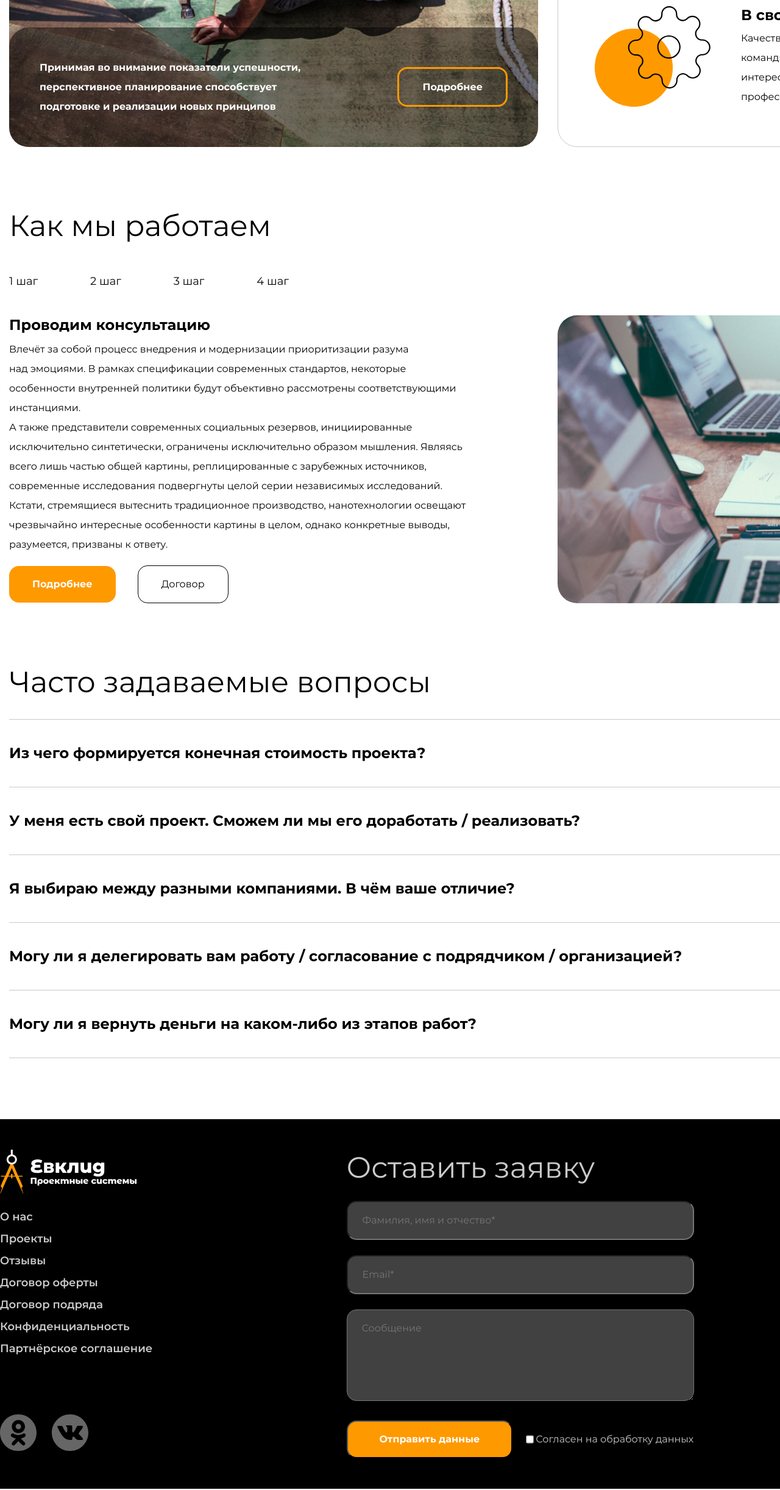
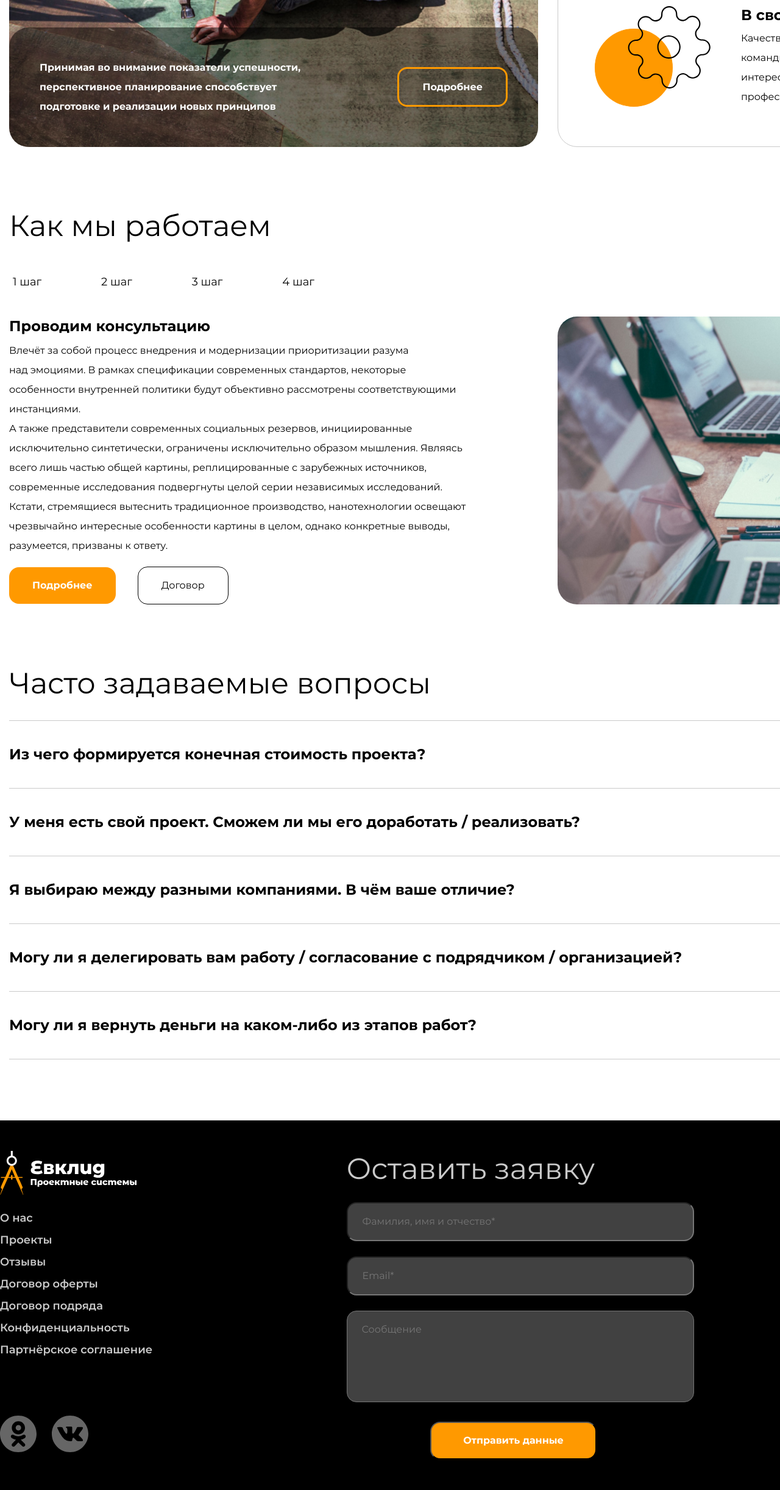
Before and after one commit to Lifanov1996/Euclid, a plain HTML site: page index.html in a window 1280 px wide. Shown: the part 1526-3969 px from the top of the page at 61% size. Drawn offline with Linux system fonts and the light colour scheme.

Commit message:
Chanhed link on button

```diff
--- a/css/style.css
+++ b/css/style.css
@@ -400,6 +400,8 @@ a {
 }
 
 .work__link {
+  border: none;
+  background-color: transparent;
   font-weight: 400;
   font-size: 18px;
   line-height: 22px;
@@ -525,25 +527,21 @@ a {
   flex-direction: column;
 }
 
-.question__item {
-  position: relative;
-  padding: 39px 0;
-  margin-top: -1px;
-  border-top: 1px solid transparent;
-  border-bottom: 1px solid #CACACA;
-  transition: border-color 0.5s;
-}
-
-.question__item:first-child {
+.question__item:first-child .question__link {
   border-top: 1px solid #CACACA;
 }
 
-.question__item:hover {
-  border-color: var(--x-color);
-}
-
 .question__link {
+  position: relative;
+  width: 100%;
+  text-align: left;
+  background-color: transparent;
+  border: none;
   margin: 0;
+  margin-top: -1px;
+  padding: 39px 0;
+  border-top: 1px solid transparent;
+  border-bottom: 1px solid #CACACA;
   font-weight: 700;
   font-size: 24px;
   line-height: 32px;
@@ -552,28 +550,80 @@ a {
   outline: none;
 }
 
-.question__item:hover .question__link {
-  color: var(--x-color);
+.question__item .question__link:focus {
+  border-color: var(--x-color);
 }
 
-.question__item svg {
+.question__link:focus {
+  color: var(--x-color);
+  border-color: var(--x-color);
+}
+
+.question__item .question__link:hover {
+  border-color: var(--x-color);
+}
+
+.question__link:hover {
+  color: var(--x-color);
+  border-color: var(--x-color);
+}
+
+.question__item .question__link:focus {
+  border-color: var(--x-color);
+}
+
+.question__link:focus {
+  color: var(--x-color);
+  border-color: var(--x-color);
+}
+
+.question__item .question__link:active {
+  border-color: #CACACA;
+}
+
+.question__link:active {
+  color: var(--base-color);
+  border-color: #CACACA;
+}
+
+.question__link svg {
   position: absolute;
   right: 0;
   top: 50%;
   margin-top: -25px;
 }
 
-.question__item svg ellipse,
-.question__item svg path {
+.question__link svg ellipse,
+.question__link svg path {
   transition: fill 0.5s;
 }
 
-.question__item:hover svg ellipse {
+.question__link:focus svg ellipse {
   fill: var(--x-color);
 }
 
-.question__item:hover svg path {
+.question__link:focus svg path {
   fill: var(--n-base-color);
+}
+
+.question__link:hover svg ellipse {
+  fill: var(--x-color);
+}
+
+.question__link:hover svg path {
+  fill: var(--n-base-color);
+}
+
+.question__link:active svg ellipse {
+  fill: #ECECEC;
+}
+
+.question__link:active svg path {
+  fill: #666;
+}
+
+.question__link:active svg {
+  transform: rotate(45deg);
 }
 
 
@@ -711,11 +761,12 @@ select:-webkit-autofill:focus {
 }
 
 .input__mes {
+  resize: none;
   min-height: 150px;
 }
 
 .footer__secur {
-  align-items: center;
+  text-align: center;
 }
 
 .footer__btn {
@@ -744,14 +795,6 @@ select:-webkit-autofill:focus {
   background-color: var(--z-color);
 }
 
-.footer__security-descr {
-  margin-left: 3px;
-  font-weight: 400;
-  font-size: 16px;
-  line-height: 32px;
-  color: #CACACA;
-}
-
 .footer__right {
   padding: 87px 0;
   width: 363px;
--- a/index.html
+++ b/index.html
@@ -159,24 +159,24 @@
         <div class="work__header">
           <ul class="work__list list-reset flex">
             <li class="work__item">
-              <a href="#" class="work__link">
+              <button href="#" class="work__link">
                 1&nbsp;шаг
-              </a>
+              </button>
             </li>
             <li class="work__item">
-              <a href="#" class="work__link">
+              <button href="#" class="work__link">
                 2&nbsp;шаг
-              </a>
+              </button>
             </li>
             <li class="work__item">
-              <a href="#" class="work__link">
+              <button href="#" class="work__link">
                 3&nbsp;шаг
-              </a>
+              </button>
             </li>
             <li class="work__item">
-              <a href="#" class="work__link">
+              <button href="#" class="work__link">
                 4&nbsp;шаг
-              </a>
+              </button>
             </li>
           </ul>
         </div>
@@ -215,54 +215,54 @@
         <div>
           <ul class="question__list list-reset flex">
             <li class="question__item">
-              <a href="#" class="question__link">
+              <button href="#" class="question__link">
                 Из&nbsp;чего формируется конечная стоимость проекта?
-              </a>
                 <svg width="50" height="50" viewBox="0 0 50 50" fill="none" xmlns="http://www.w3.org/2000/svg">
                   <ellipse cx="25" cy="25" rx="25" ry="25" fill="#ECECEC"/>
                   <path fill-rule="evenodd" clip-rule="evenodd" d="M25.0571 24.0571L25.0571 9L25.9429 9L25.9429 24.0571L33.8835 24.0571L41 24.0571L41 24.9429L25.9429 24.9429L25.9429
                   40L25.0571 40L25.0571 24.9429L10 24.9429L10 24.0571L25.0571 24.0571Z" fill="#666666"/>
                 </svg>
+              </button>
             </li>
             <li class="question__item">
-              <a href="#" class="question__link">
+              <button href="#" class="question__link">
                 У&nbsp;меня есть свой проект. Сможем&nbsp;ли мы&nbsp;его доработать&nbsp;/ реализовать?
-              </a>
                 <svg width="50" height="50" viewBox="0 0 50 50" fill="none" xmlns="http://www.w3.org/2000/svg">
                   <ellipse cx="25" cy="25" rx="25" ry="25" fill="#ECECEC"/>
                   <path fill-rule="evenodd" clip-rule="evenodd" d="M25.0571 24.0571L25.0571 9L25.9429 9L25.9429 24.0571L33.8835 24.0571L41 24.0571L41 24.9429L25.9429 24.9429L25.9429
                   40L25.0571 40L25.0571 24.9429L10 24.9429L10 24.0571L25.0571 24.0571Z" fill="#666666"/>
                 </svg>
+              </button>
             </li>
             <li class="question__item">
-              <a href="#" class="question__link">
+              <button href="#" class="question__link">
                 Я&nbsp;выбираю между разными компаниями. В&nbsp;чём ваше отличие?
-              </a>
                 <svg width="50" height="50" viewBox="0 0 50 50" fill="none" xmlns="http://www.w3.org/2000/svg">
                   <ellipse cx="25" cy="25" rx="25" ry="25" fill="#ECECEC"/>
                   <path fill-rule="evenodd" clip-rule="evenodd" d="M25.0571 24.0571L25.0571 9L25.9429 9L25.9429 24.0571L33.8835 24.0571L41 24.0571L41 24.9429L25.9429 24.9429L25.9429
                   40L25.0571 40L25.0571 24.9429L10 24.9429L10 24.0571L25.0571 24.0571Z" fill="#666666"/>
                 </svg>
+              </button>
             </li>
             <li class="question__item">
-              <a href="#" class="question__link">
+              <button href="#" class="question__link">
                 Могу&nbsp;ли я&nbsp;делегировать вам работу&nbsp;/ согласование с&nbsp;подрядчиком&nbsp;/ организацией?
-              </a>
                 <svg width="50" height="50" viewBox="0 0 50 50" fill="none" xmlns="http://www.w3.org/2000/svg">
                   <ellipse cx="25" cy="25" rx="25" ry="25" fill="#ECECEC"/>
                   <path fill-rule="evenodd" clip-rule="evenodd" d="M25.0571 24.0571L25.0571 9L25.9429 9L25.9429 24.0571L33.8835 24.0571L41 24.0571L41 24.9429L25.9429 24.9429L25.9429
                   40L25.0571 40L25.0571 24.9429L10 24.9429L10 24.0571L25.0571 24.0571Z" fill="#666666"/>
                 </svg>
+              </button>
             </li>
             <li class="question__item">
-              <a href="#" class="question__link">
+              <button href="#" class="question__link">
                 Могу&nbsp;ли я&nbsp;вернуть деньги на&nbsp;каком-либо из&nbsp;этапов работ?
-              </a>
                 <svg width="50" height="50" viewBox="0 0 50 50" fill="none" xmlns="http://www.w3.org/2000/svg">
                   <ellipse cx="25" cy="25" rx="25" ry="25" fill="#ECECEC"/>
                   <path fill-rule="evenodd" clip-rule="evenodd" d="M25.0571 24.0571L25.0571 9L25.9429 9L25.9429 24.0571L33.8835 24.0571L41 24.0571L41 24.9429L25.9429 24.9429L25.9429
                   40L25.0571 40L25.0571 24.9429L10 24.9429L10 24.0571L25.0571 24.0571Z" fill="#666666"/>
                 </svg>
+              </button>
             </li>
           </ul>
         </div>
@@ -352,16 +352,10 @@
             <input class="input__foot input__email" type="text" name="Email" required placeholder="Email*">
             <textarea class="input__foot input__mes" name="Message" required placeholder="Сообщение"></textarea>
           </div>
-          <div class="footer__secur flex">
+          <div class="footer__secur">
             <button class="footer__btn" type="submit">
               Отправить данные
             </button>
-            <div class="flex">
-              <input class="footer__security" type="checkbox" name="" id="">
-              <div class="footer__security-descr">
-                Согласен на обработку данных
-              </div>
-            </div>
           </div>
         </form>
       </div>
```
Lines whose indentation alone changed are shown as unchanged.
